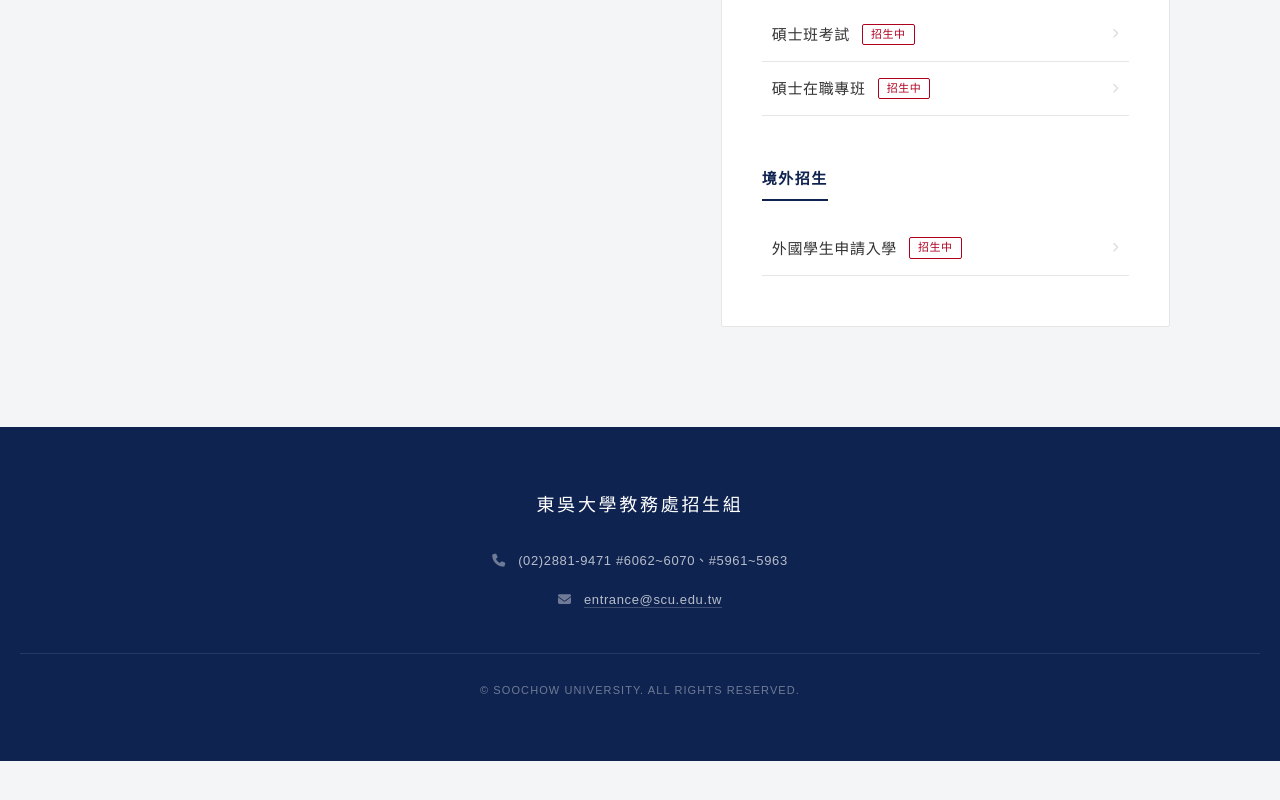
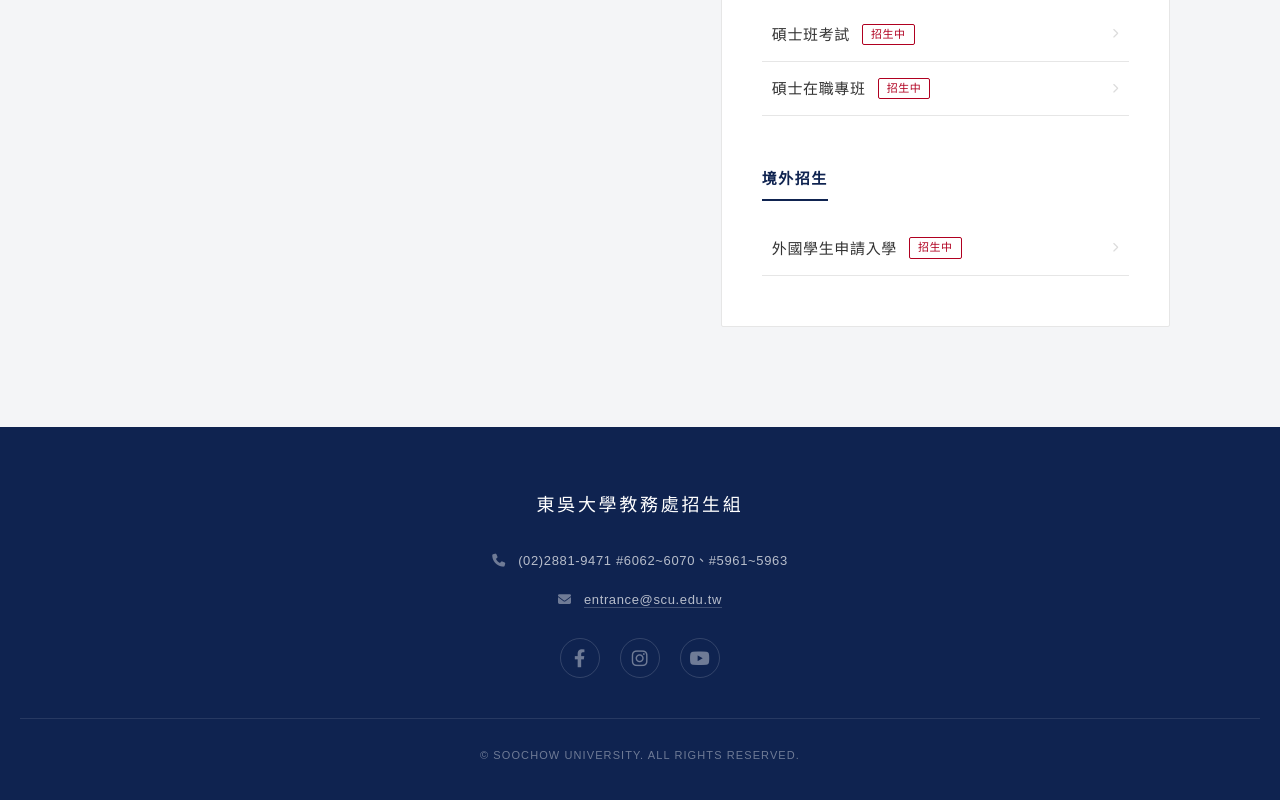
Before and after one commit to hzwfork/admissions, a plain HTML site: page index.html in a window 1280 px wide. Shown: the part 847-1647 px from the top of the page. Before the commit the page ends 1608 px from the top, so only its background shows below. Drawn offline with Linux system fonts and the light colour scheme.

Commit message:
Add files via upload

```diff
--- a/index.html
+++ b/index.html
@@ -70,6 +70,10 @@
    * @constant {string} CONFIG_BANNER_IMG - URL for the header background.
    */
   const CONFIG_BANNER_IMG = 'https://www.scu.edu.tw/entrance/anounce/Introscu/adbgu.jpg';
+
+  /** * Banner Position Configuration
+   * @constant {string} CONFIG_BANNER_POS - CSS background-position value.
+   */
   const CONFIG_BANNER_POS = 'bottom';
 
   /**
@@ -77,7 +81,7 @@
    * Maps the specific admission channel ID (matched with data-id in HTML) to its status.
    * - 'Y': Active (Displays "Recruiting" tag)
    * - 'N': Inactive (Hides tag)
-   * * @constant {Object.<string, string>}
+   * @constant {Object.<string, string>}
    */
   const CONFIG_ADMISSION_STATUS = {
     // === Bachelor Degree ===
@@ -309,6 +313,7 @@
     padding-bottom: 20px;
     border-bottom: 1px solid var(--jp-border);
   }
+  /* Updated: Removed onchange attribute from HTML */
   input[name="view-mode"] { display: none; }
 
   .toggle-btn {
@@ -428,6 +433,42 @@
   .footer-info i { margin-right: 8px; color: rgba(255,255,255,0.4); }
   .footer-link { color: rgba(255,255,255,0.7); text-decoration: none; transition: color 0.3s; border-bottom: 1px solid rgba(255,255,255,0.2); }
   .footer-link:hover { color: #fff; border-bottom: 1px solid #fff; }
+
+  /* Social Icons Section */
+  .footer-social {
+    margin-top: 25px;
+    display: flex;
+    justify-content: center;
+    gap: 20px;
+  }
+  .social-link {
+    color: rgba(255,255,255,0.6);
+    font-size: 18px;
+    transition: all 0.3s ease;
+    text-decoration: none;
+    display: flex;
+    align-items: center;
+    justify-content: center;
+    width: 40px;
+    height: 40px;
+    border-radius: 50%; /* Circle shape */
+    border: 1px solid rgba(255,255,255,0.15); /* Subtle ring */
+  }
+  .social-link:hover {
+    color: #fff;
+    border-color: rgba(255,255,255,0.6);
+    background-color: rgba(255,255,255,0.1);
+    transform: translateY(-2px);
+  }
+
+  /* Fix: Reset margin for icons inside social links to ensure perfect centering.
+     Overrides the generic ".footer-info i" rule which added right margin.
+  */
+  .social-link i {
+    margin: 0;
+    line-height: 1;
+  }
+
   .copyright {
     margin-top: 40px;
     font-size: 11px;
@@ -490,7 +531,8 @@
     <a href="#" class="nav-brand">
       <i class="fa-solid fa-graduation-cap"></i> 東吳大學招生專區
     </a>
-    <div class="hamburger" onclick="toggleMenu()">
+    <!-- Updated: Removed inline onclick handler -->
+    <div class="hamburger" id="hamburgerBtn">
       <i class="fa-solid fa-bars"></i>
     </div>
     <ul class="nav-menu" id="navMenu">
@@ -511,8 +553,9 @@
   </header>
 
   <!-- State Control (Hidden Inputs) -->
-  <input type="radio" name="view-mode" id="mode-recruiting" checked onchange="filterContent()">
-  <input type="radio" name="view-mode" id="mode-all" onchange="filterContent()">
+  <!-- Updated: Removed inline onchange handlers. Added class for selection. -->
+  <input type="radio" name="view-mode" id="mode-recruiting" class="view-toggle" checked>
+  <input type="radio" name="view-mode" id="mode-all" class="view-toggle">
 
   <!-- 3. Main Content -->
   <div class="main-container">
@@ -550,8 +593,7 @@
       </div>
 
       <!--
-        NOTE: Updated 'data-id' attributes for robust logic binding.
-        This allows changing the display text without breaking the functionality.
+        NOTE: Content utilizes 'data-id' attributes for robust logic binding.
       -->
 
       <!-- Category: Bachelor -->
@@ -598,6 +640,20 @@
     <div class="footer-info">
       <p><i class="fa-solid fa-phone"></i> (02)2881-9471 #6062~6070、#5961~5963</p>
       <p><i class="fa-solid fa-envelope"></i> <a href="mailto:entrance@scu.edu.tw" class="footer-link">entrance@scu.edu.tw</a></p>
+
+      <!-- Social Media Links -->
+      <div class="footer-social">
+        <a href="https://www.facebook.com/KNOWINGSCU" target="_blank" rel="noopener noreferrer" class="social-link" aria-label="Facebook">
+          <i class="fa-brands fa-facebook-f"></i>
+        </a>
+        <a href="https://www.instagram.com/entrance_scu/" target="_blank" rel="noopener noreferrer" class="social-link" aria-label="Instagram">
+          <i class="fa-brands fa-instagram"></i>
+        </a>
+        <a href="https://www.youtube.com/@scu_entrance/videos" target="_blank" rel="noopener noreferrer" class="social-link" aria-label="YouTube">
+          <i class="fa-brands fa-youtube"></i>
+        </a>
+      </div>
+
     </div>
     <div class="copyright">
       &copy; Soochow University. All Rights Reserved.
@@ -612,7 +668,7 @@
   <script>
     /**
      * Initializes the page when the DOM is fully loaded.
-     * Sets up the banner background and applies initial filters.
+     * Sets up the banner background, registers event listeners, and applies initial filters.
      */
     function initPage() {
       // 1. Initialize Header Background
@@ -623,7 +679,21 @@
         header.style.backgroundPosition = CONFIG_BANNER_POS;
       }
 
-      // 2. Initialize Admission Status & Filters
+      // 2. Register Event Listeners (Security Best Practice: No inline events)
+
+      // Mobile Hamburger Menu
+      const hamburger = document.getElementById('hamburgerBtn');
+      if (hamburger) {
+        hamburger.addEventListener('click', toggleMenu);
+      }
+
+      // Filter Radio Buttons
+      const viewToggles = document.querySelectorAll('.view-toggle');
+      viewToggles.forEach(toggle => {
+        toggle.addEventListener('change', filterContent);
+      });
+
+      // 3. Initialize Admission Status & Filters
       applyStatusConfig();
       filterContent();
     }
@@ -652,6 +722,7 @@
      * Toggles visibility of menu items and hides empty category groups.
      */
     function filterContent() {
+      // Logic: If 'mode-recruiting' is checked, we filter; otherwise show all
       const isRecruitingMode = document.getElementById('mode-recruiting').checked;
       const allItems = document.querySelectorAll('.menu-item');
       const allGroups = document.querySelectorAll('.category-group');
@@ -671,7 +742,10 @@
       allGroups.forEach(group => {
         const itemsInGroup = group.querySelectorAll('.menu-item');
         let hasVisible = false;
-        itemsInGroup.forEach(item => { if(item.style.display !== 'none') hasVisible = true; });
+        // Check if any visible items exist in this group
+        itemsInGroup.forEach(item => {
+          if(item.style.display !== 'none') hasVisible = true;
+        });
         group.style.display = hasVisible ? 'block' : 'none';
       });
     }
@@ -682,10 +756,13 @@
      */
     function toggleMenu() {
       const navMenu = document.getElementById('navMenu');
-      navMenu.classList.toggle('active');
+      if (navMenu) {
+        navMenu.classList.toggle('active');
+      }
     }
 
     // Execute Initialization on Load
+    // Uses 'DOMContentLoaded' to ensure HTML is parsed before scripts run
     window.addEventListener('DOMContentLoaded', initPage);
   </script>
 </body>
```
